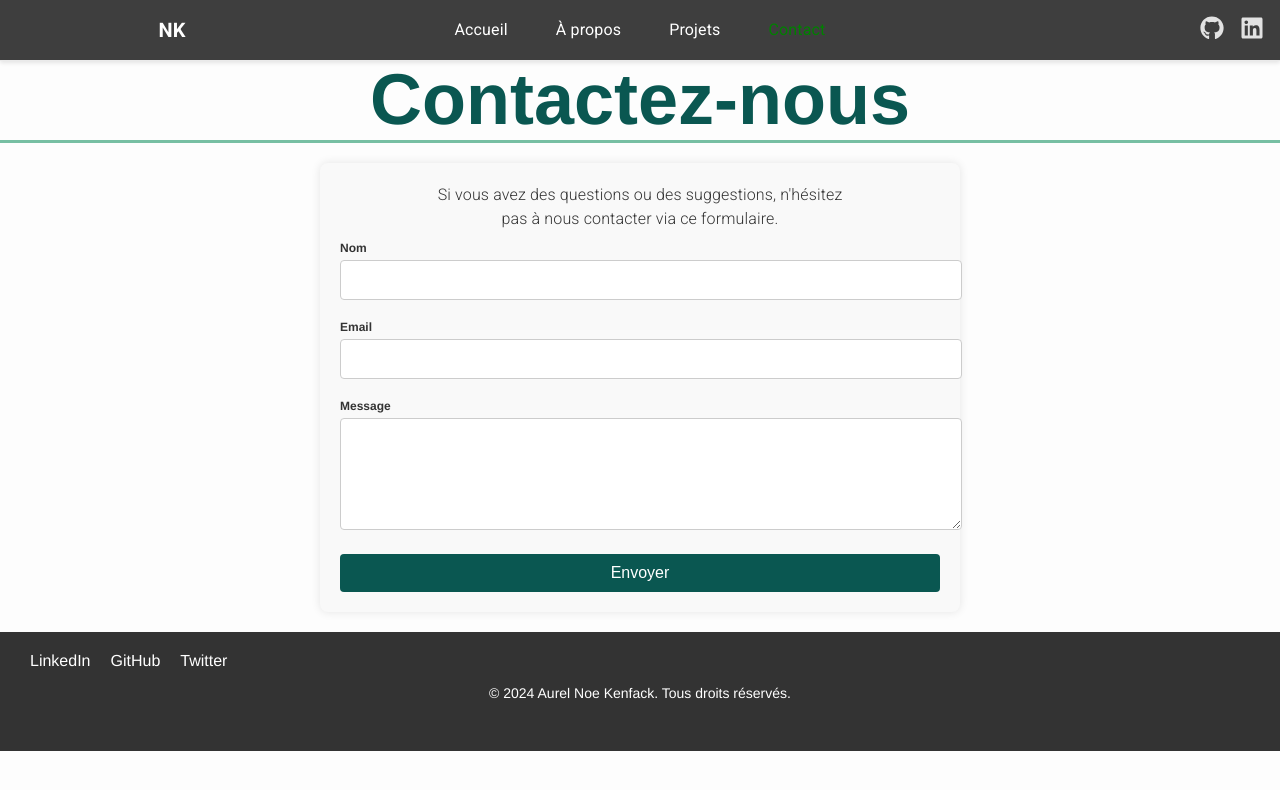
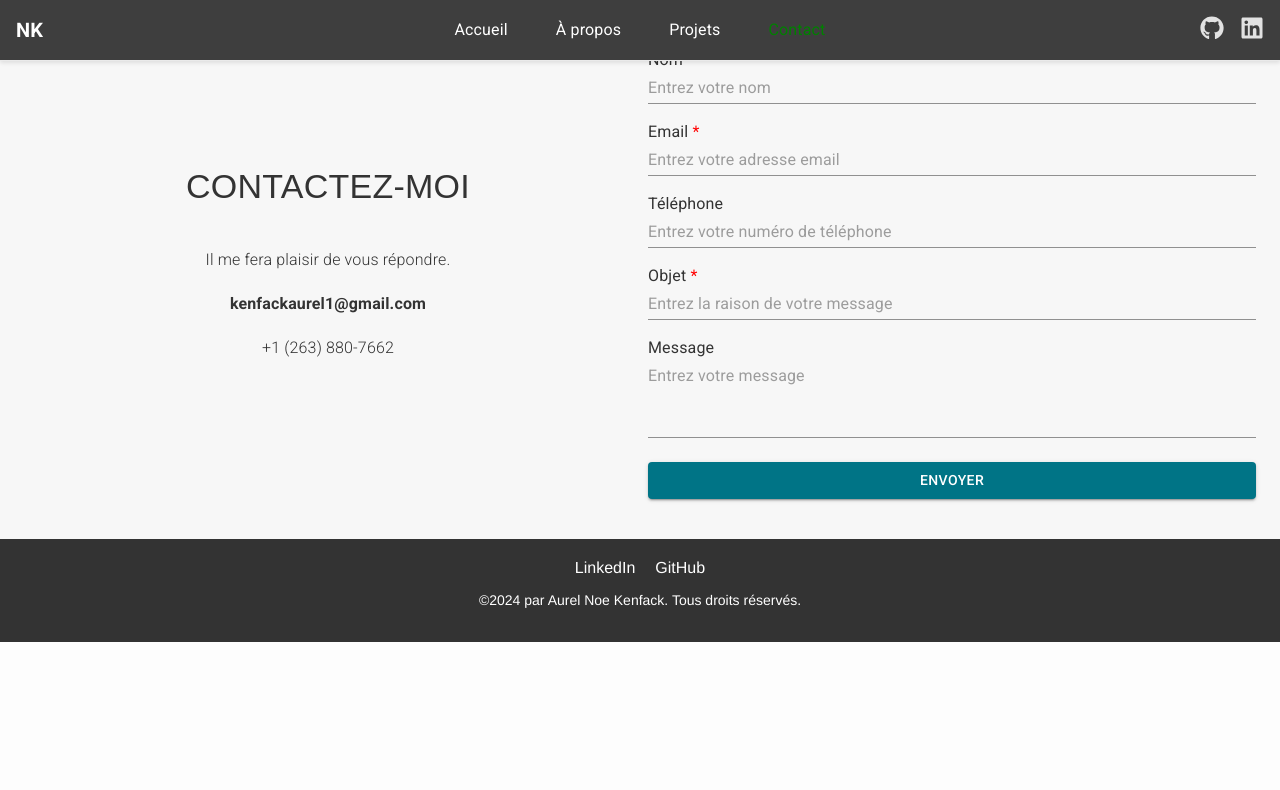
Before and after one commit to NoeKen/myPortolio, a Next.js app: page /contact in a window 1280 px wide. Shown: the top 790 px of the page. Built offline with nearby package versions, Linux system fonts and the light colour scheme.

Commit message:
mise à jour de la section contact et génération du build

```diff
--- a/src/app/[components]/footer/footer.js
+++ b/src/app/[components]/footer/footer.js
@@ -1,8 +1,8 @@
 import "./footer.css";
  const Footer =()=> {
   return (
-    <footer class="footer">
-      <div class="footer-container">
+    <footer className="footer">
+      {/* <div class="footer-container"> */}
         {/* <div class="contact-info">
           <p>
             Email:{" "}
@@ -26,19 +26,19 @@ import "./footer.css";
             <a href="#contact">Contact</a>
           </li>
         </ul> */}
-        <div class="social-media">
-          <a href="https://linkedin.com" target="_blank">
+        <div className="social-media">
+          <a href="https://linkedin.com/in/aurel-noe-kenfack-b137b01a2" target="_blank">
             LinkedIn
           </a>
-          <a href="https://github.com" target="_blank">
+          <a href="https://github.com/NoeKen" target="_blank">
             GitHub
           </a>
-          <a href="https://twitter.com" target="_blank">
+          {/* <a href="https://twitter.com" target="_blank">
             Twitter
-          </a>
-        </div>
+          </a> */}
+        {/* </div> */}
       </div>
-      <p class="copyright">© 2024 Aurel Noe Kenfack. Tous droits réservés.</p>
+      <p class="copyright">©2024 par Aurel Noe Kenfack. Tous droits réservés.</p>
     </footer>
   );
 }
--- a/src/app/[components]/projectCard/ProjectCard.js
+++ b/src/app/[components]/projectCard/ProjectCard.js
@@ -1,11 +1,12 @@
 import React from "react";
 import "./projectCard.css";
 import theme from "@/app/[constants]/theme";
+import Image from "next/image";
 
 const ProjectCard = ({ project }) => {
   return (
     <div className="project-card">
-      <img src={project.image} alt={project.title} className="project-image" />
+      <Image src={project.image} alt={project.title} className="project-image" />
       <div className="project-content">
         <h3 className="project-title">{project.title}</h3>
         <p className="project-description" style={{
--- a/src/app/[constants]/theme.js
+++ b/src/app/[constants]/theme.js
@@ -3,6 +3,7 @@ const theme = {
         primary: '#007486',
         secondary: '#6c757d',
         text: '#333',
+        bg:'#f7f7f7'
     },
     fonts: {
         main: 'Ubuntu, sans-serif',
--- a/src/app/contact/contact.css
+++ b/src/app/contact/contact.css
@@ -1,11 +1,11 @@
 /* Styles pour la page de contact */
 .container {
-    max-width: 600px;
-    margin: 20px auto;
-    padding: 20px;
-    background-color: #f9f9f9;
-    border-radius: 8px;
-    box-shadow: 0 0 10px rgba(0, 0, 0, 0.1);
+    /* max-width: 600px; */
+    /* margin: 20px auto; */
+    /* padding: 20px 20px; */
+    /* background-color: #f9f9f9; */
+    /* border-radius: 8px;
+    box-shadow: 0 0 10px rgba(0, 0, 0, 0.1); */
   }
   .contact-header {
     padding: 10px 0;
@@ -18,7 +18,7 @@
     margin-bottom: -10px;
   }
 
-  h1 {
+  h3 {
     text-align: center;
     margin-bottom: 20px;
     color: #0a5751;
@@ -31,7 +31,7 @@
   }
 
   .form {
-    display: flex;
+    /* display: flex; */
     flex-direction: column;
   }
 
--- a/src/app/contact/page.jsx
+++ b/src/app/contact/page.jsx
@@ -1,15 +1,16 @@
 "use client";
-import { Typography } from "@mui/material";
+import { Box, Button, Grid2, Input, Typography } from "@mui/material";
 import { useState } from "react";
 
-import "./contact.css";
+// import "./contact.css";
+import theme from "../[constants]/theme";
 const Contact = () => {
   const [formData, setFormData] = useState({
     name: "",
     email: "",
     message: "",
   });
-  const [openSnackbar, setOpenSnackbar] = useState(false);
+  // const [openSnackbar, setOpenSnackbar] = useState(false);
 
   const handleChange = (e) => {
     const { name, value } = e.target;
@@ -24,42 +25,101 @@ const Contact = () => {
     setFormData({ name: "", email: "", message: "" }); // Clear the form after submission
   };
 
-  const handleCloseSnackbar = () => {
-    setOpenSnackbar(false);
-  };
+  // const handleCloseSnackbar = () => {
+  //   setOpenSnackbar(false);
+  // };
 
   return (
-    <>
-      <header className="contact-header">
-        <h1>Contactez-nous</h1>
-      </header>
+    // <>
+    <Box
+      sx={{
+        bgcolor: theme.colors.bg,
+        paddingRight: 3,
+        paddingLeft: 3,
+        pt: 2,
+        mt: 4,
+        pb: 5,
+      }}
+      // style={{
+      //   flex: 1,
+      //   // width: "90%",
+      //   backgroundColor: "#f9f9f9",
+      //   paddingRight: 80,
+      // }}
+    >
+      {/* <header className="contact-header">
+        <h3>Contactez-nous</h3>
+      </header> */}
 
-      <div className="container">
+      <Grid2 container spacing={2}>
+        <Grid2
+          item
+          size={{ xs: 12, sm: 6, md: 6, xl: 6 }}
+          sx={{
+            // bgcolor: "red",
+            // justifyContent: "center",
+            alignContent: "space-evenly",
+          }}
+        >
+          {/* <div className="container"> */}
           {/* <h1>Contactez-nous</h1> */}
+          <Typography
+            variant="h4"
+            gutterBottom
+            align="center"
+            sx={{ fontFamily: theme.fonts.main, mb: 5 }}
+          >
+            CONTACTEZ-MOI
+          </Typography>
           <Typography
             style={{
               color: "#",
               fontSize: 16,
               fontWeight: "lighter",
-            fontFamily: "roboto",
-            paddingLeft: "15%",
-            paddingRight: "15%",
-            marginBottom: 10,
-            // maxWidth: '70%',
+              // fontFamily: theme.fonts.main,
+              marginBottom: 20,
               textAlign: "center",
             }}
           >
-          Si vous avez des questions ou des suggestions, n&apos;hésitez pas à
-          nous contacter via ce formulaire.
+            Il me fera plaisir de vous répondre.
           </Typography>
-
+          <Typography
+            style={{
+              color: "#",
+              fontSize: 16,
+              fontWeight: "bold",
+              // fontFamily: theme.fonts.main,
+              marginBottom: 20,
+              textAlign: "center",
+            }}
+          >
+            kenfackaurel1@gmail.com
+          </Typography>
+          <Typography
+            style={{
+              color: "#",
+              fontSize: 16,
+              fontWeight: "lighter",
+              // fontFamily: theme.fonts.main,
+              marginBottom: 20,
+              textAlign: "center",
+            }}
+          >
+            +1 (263) 880-7662
+          </Typography>
+        </Grid2>
+        <Grid2 item size={{ xs: 12, sm: 6, md: 6, xl: 6 }}>
           <form onSubmit={handleSubmit} className="form">
             <div className="formGroup">
-            <label htmlFor="name">Nom</label>
-            <input
+              <Typography htmlFor="name">
+                Nom <span style={{ color: "red" }}>*</span>
+              </Typography>
+              <Input
+                fullWidth
                 type="text"
                 id="name"
                 name="name"
+                placeholder="Entrez votre nom"
                 value={formData.name}
                 onChange={handleChange}
                 required
@@ -67,11 +127,46 @@ const Contact = () => {
             </div>
 
             <div className="formGroup">
-            <label htmlFor="email">Email</label>
-            <input
+              <Typography htmlFor="email" sx={{ mt: 2 }}>
+                Email <span style={{ color: "red" }}>*</span>
+              </Typography>
+              <Input
+                fullWidth
                 type="email"
                 id="email"
                 name="email"
+                placeholder="Entrez votre adresse email"
+                value={formData.email}
+                onChange={handleChange}
+                required
+              />
+            </div>
+            <div className="formGroup">
+              <Typography htmlFor="tel" sx={{ mt: 2 }}>
+                Téléphone
+              </Typography>
+              <Input
+                fullWidth
+                type="tel"
+                id="tel"
+                name="tel"
+                placeholder="Entrez votre numéro de téléphone"
+                value={formData.tel}
+                onChange={handleChange}
+                required
+              />
+            </div>
+
+            <div className="formGroup">
+              <Typography htmlFor="objet" sx={{ mt: 2 }}>
+                Objet <span style={{ color: "red" }}>*</span>
+              </Typography>
+              <Input
+                fullWidth
+                type="text"
+                id="objet"
+                name="Objet"
+                placeholder="Entrez la raison de votre message"
                 value={formData.email}
                 onChange={handleChange}
                 required
@@ -79,20 +174,31 @@ const Contact = () => {
             </div>
 
             <div className="formGroup">
-            <label htmlFor="message">Message</label>
-            <textarea
+              <Typography htmlFor="message" sx={{ mt: 2 }}>
+                Message
+              </Typography>
+              <Input
+                fullWidth
+                multiline
                 id="message"
                 name="message"
+                placeholder="Entrez votre message "
                 value={formData.message}
                 onChange={handleChange}
-              rows="5"
+                minRows={3}
+                maxRows="5"
                 required
               />
             </div>
 
-          <button type="submit" className="submitButton">
+            <Button
+              type="submit"
+              fullWidth
+              variant="contained"
+              sx={{ bgcolor: theme.colors.primary, mt: 3 }}
+            >
               Envoyer
-          </button>
+            </Button>
           </form>
           {/* {success === true && <p className="thankYouMessage">
             Merci pour votre message. Nous vous répondrons sous peu.
@@ -106,8 +212,11 @@ const Contact = () => {
             Erreur lors de l&apos;envoi du message.
           </Typography>
         )} */}
-      </div>
-    </>
+          {/* </div> */}
+        </Grid2>
+      </Grid2>
+    </Box>
+    // </>
   );
 };
 
--- a/src/app/globals.css
+++ b/src/app/globals.css
@@ -64,6 +64,7 @@ body {
 }
 
 .projects-section {
+  padding: 2%;
   /* padding: 4rem 2rem; */
 }
 
--- a/src/app/skills/page.jsx
+++ b/src/app/skills/page.jsx
@@ -4,10 +4,9 @@ import {
   Box,
   Card,
   CardContent,
-  Grid,
   Grid2,
   LinearProgress,
-  Typography,
+  Typography
 } from "@mui/material";
 import { useState } from "react";
 import theme from "../[constants]/theme";
@@ -109,7 +108,7 @@ const Skills = () => {
   };
 
   return (
-    <Box sx={{ padding: 3 }}>
+    <Box sx={{ backgroundColor:theme.colors.bg, padding: 3 }}>
       <Typography variant="h4" gutterBottom align="center">
        COMPETENCES
       </Typography>
```
Also changed, not shown: src/app/[components]/formation/formation.js (+6 -6 lines), src/app/[components]/header/Header.js (+26 -21 lines), src/app/[components]/projects/project.js (+11 -0 lines), src/app/projects/page.js (+36 -15 lines). Lines whose indentation alone changed are shown as unchanged.
